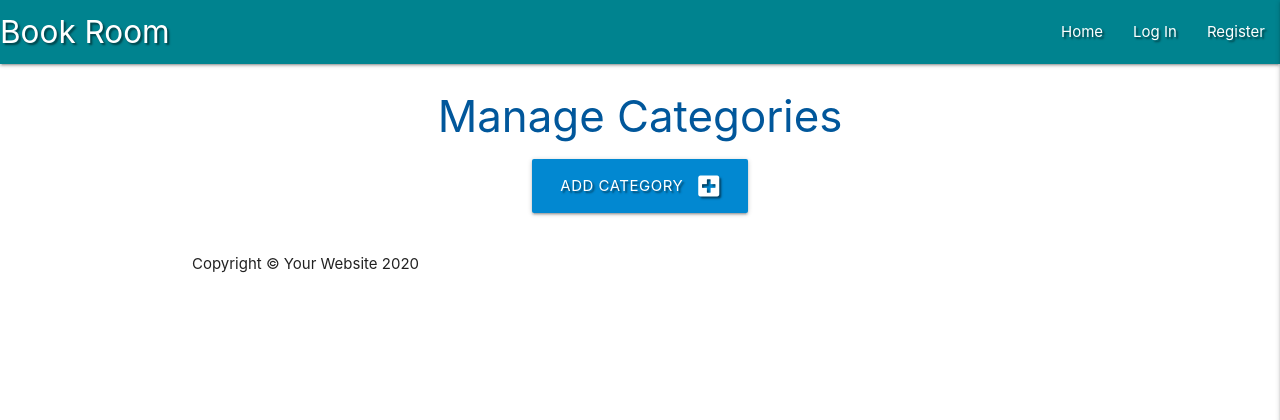
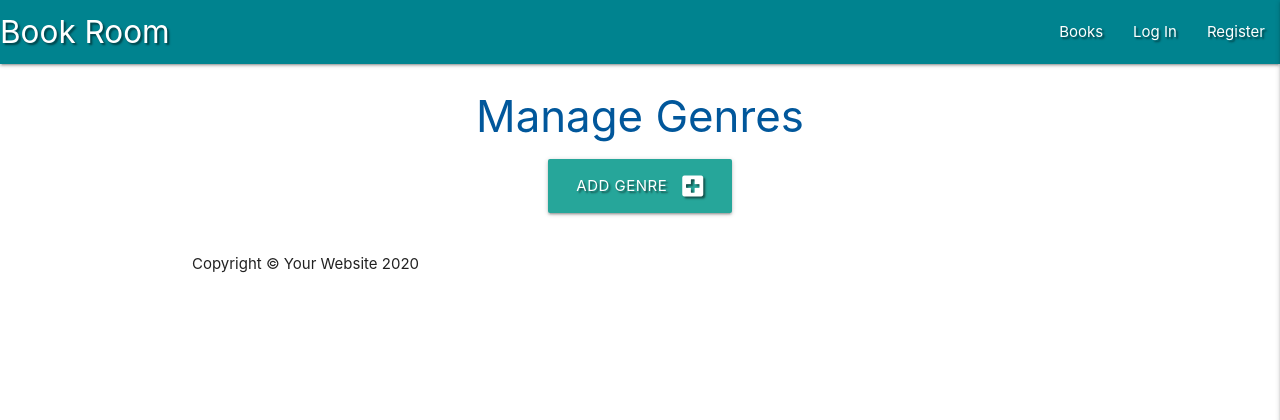
Before and after one commit to Terrimarie/BookRoom, a Flask app: page /get_categories in a window 1280 px wide. Shown: the top 420 px of the page. Run offline with Flask 2, Linux system fonts and the light colour scheme; data that the repository does not hold is empty; some libraries are stand-ins or nearby versions.

Commit message:
changed colours

```diff
--- a/templates/add_book.html
+++ b/templates/add_book.html
@@ -61,7 +61,7 @@
             <!-- Submit button -->
             <div class="row">
                 <div class="col s12 center-align">
-                    <button type="submit" class="btn-large light-blue darken-1 text-shadow">
+                    <button type="submit" class="btn-large light-cyan darken-1 text-shadow">
                         Add Book <i class="fas fa-plus-square right"></i>
                     </button>
                 </div>
--- a/templates/base.html
+++ b/templates/base.html
@@ -22,7 +22,7 @@
             <a href="{{ url_for('get_books') }}" class="brand-logo">Book Room</a>
             <a href="#" data-target="mobile-demo" class="sidenav-trigger right"><i class="fas fa-bars"></i></a>
             <ul class="right hide-on-med-and-down">
-                <li><a href="{{ url_for('get_books') }}">Home</a></li>
+                <li><a href="{{ url_for('get_books') }}">Books</a></li>
                 {% if session.user %}
                     <li><a href="{{ url_for('profile', username=session['user']) }}">Profile</a></li>
                     <li><a href="{{ url_for('add_book') }}">Add Book</a></li>
@@ -41,7 +41,7 @@
         <!-- mobile sidenav -->
         <ul class="sidenav" id="mobile-demo">
             <li><h4 class="center-align.light-blue-text.text-darken-4">Book Room</h4></li>
-            <li><a href="{{ url_for('get_books') }}">Home</a></li>
+            <li><a href="{{ url_for('get_books') }}">Books</a></li>
             {% if session.user %}
                 <li><a href="{{ url_for('profile', username=session['user']) }}">Profile</a></li>
                 <li><a href="{{ url_for('add_book') }}">Add Book</a></li>
--- a/templates/books.html
+++ b/templates/books.html
@@ -1,7 +1,7 @@
 {% extends "base.html" %}
 {% block content %}
 
-    <h3 class="light-blue-text text-darken-4 center-align">All Books</h3>
+    <h3 class="light-blue-text text-darken-4 center-align">Books</h3>
 
     <div class="row card-panel grey lighten-5">
         <form action="{{ url_for('search') }}" method="post" class="col s12">
@@ -12,7 +12,7 @@
                         <label for="query">Search Books</label>
                 </div>
                 <div class="col s12 m4">
-                    <a href="{{ url_for('get_books') }}" class="red btn text-shadow">Reset</a>
+                    <a href="{{ url_for('get_books') }}" class="cyan btn text-shadow">Reset</a>
                     <button type="submit" class="light-blue darken-1 btn text-shadow">
                         <i class="fas fa-search left"></i> Search
                     </button>
@@ -29,7 +29,7 @@
                 <div class="col s3">
                     <i class="fas fa-caret-down"></i>
                     {% if session.user|lower == book.created_by|lower %}
-                        <a href="{{ url_for('delete_book', book_id=book._id) }}" class="btn-small green accent-4">Delete</a>
+                        <a href="{{ url_for('delete_book', book_id=book._id) }}" class="btn-small cyan accent-4">Delete</a>
                         <a href="{{ url_for('edit_book', book_id=book._id) }}" class="btn-small light-blue lighten-1">Edit</a>
                     {% endif %}
                 </div>
--- a/templates/categories.html
+++ b/templates/categories.html
@@ -1,12 +1,12 @@
 {% extends "base.html" %}
 {% block content %}
 
-    <h3 class="light-blue-text text-darken-4 center-align">Manage Categories</h3>
+    <h3 class="light-blue-text text-darken-4 center-align">Manage Genres</h3>
 
     <div class="row">
         <div class="col s12 center-align">
-            <a href="{{ url_for('add_category') }}" class="btn-large light-blue darken-2 text-shadow">
-                Add Category <i class="fas fa-plus-square right"></i>
+            <a href="{{ url_for('add_category') }}" class="btn-large light-cyan darken-2 text-shadow">
+                Add Genre <i class="fas fa-plus-square right"></i>
             </a>
         </div>
     </div>
@@ -19,7 +19,7 @@
                         <span class="card-title">{{ category.category_name }}</span>
                     </div>
                     <div class="card-action">
-                        <a href="{{ url_for('edit_category', category_id=category._id) }}" class="btn green accent-4">Edit</a>
+                        <a href="{{ url_for('edit_category', category_id=category._id) }}" class="btn cyan accent-4">Edit</a>
                         <a href="{{ url_for('delete_category', category_id=category._id) }}" class="btn light-blue lighten-1">Delete</a>
                     </div>
                 </div>
```
Also changed, not shown: README.md.
